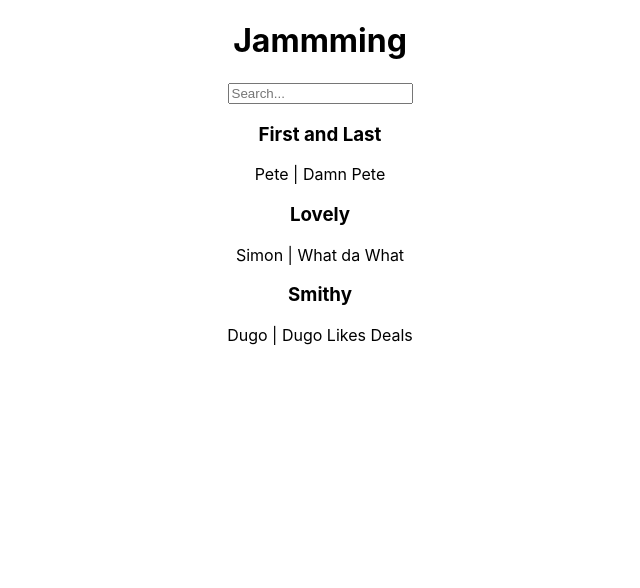
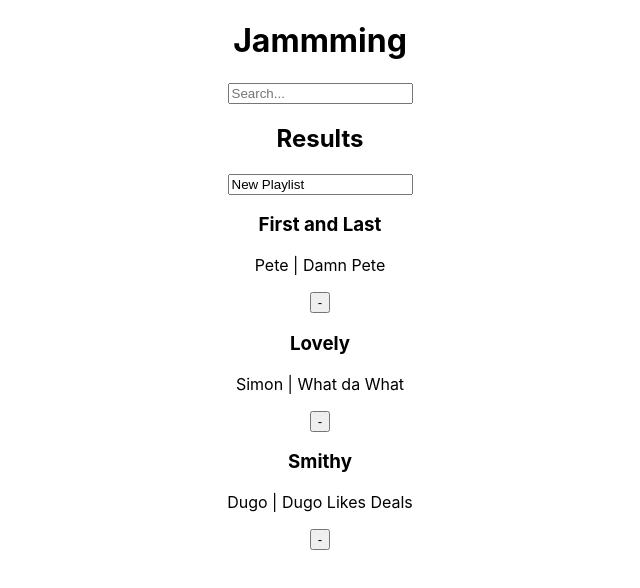
Before and after one commit to BizLukeG/jamming, a React (Create React App) app: page / in a window 1280 px wide. Shown: the top 588 px of the page, without its empty margins (320-960 px from the left). Built offline with nearby package versions, Linux system fonts and the light colour scheme.

Commit message:
Set Add and Remove tracks

```diff
--- a/src/App.js
+++ b/src/App.js
@@ -1,5 +1,5 @@
-import React, { useState } from "react";
-import logo from './logo.svg';
+import React, { useState, useCallback } from "react";
+
 import './App.css';
 /* import Track from './Track';
 import SearchBar from './SearchBar';
@@ -7,11 +7,11 @@ import {tracks} from './Tracklist'; */
 
 import Playlist from "./Playlist";
 import SearchBar from "./SearchBar";
-/* import SearchResults from "./SearchResults"; */
+import SearchResults from "./SearchResults";
 
 
 const App = () => {
-  /* const [searchResults, setSearchResults] = useState([]); */
+  const [searchResults, setSearchResults] = useState([]);
   const [playlistName, setPlaylistName] = useState("New Playlist");
   const [playlistTracks, setPlaylistTracks] = useState([
   {
@@ -33,6 +33,28 @@ const App = () => {
     id: "3"
   }]);
 
+  const addTrack = useCallback(
+    (track) => {
+      if (playlistTracks.some((savedTrack) => savedTrack.id === track.id))
+        return;
+
+      setPlaylistTracks((prevTracks) => [...prevTracks, track]);
+    },[playlistTracks]
+  )
+
+  //pass in track to be removed.SetPlaylistTracks takes old Tracks array runs filter on it and every track is checked
+  //to see if it matches the track id to be removed. Returns an array that doesn't match the removed track as the new Playlist tracks
+  //the useCallback caches the function so it doesn't call between rerenders, unless a dependency is changed
+  const removeTrack = useCallback((track) => {
+    setPlaylistTracks((prevTracks) =>
+    prevTracks.filter((currentTrack) => currentTrack.id !== track.id)
+    );
+  },[]);
+
+  const updatePlaylistName = useCallback((name) => {
+    setPlaylistName(name);
+  })
+
   return (
     <div className="App">
 
@@ -43,10 +65,12 @@ const App = () => {
 
       <div className="App">
         <SearchBar />
+        <SearchResults searchResults={searchResults} onAdd={addTrack} />
         <Playlist
           playlistName={playlistName}
           playlistTracks={playlistTracks}
-
+          onNameChange={updatePlaylistName}
+          onRemove={removeTrack}
         />
       </div>
 
--- a/src/Playlist.js
+++ b/src/Playlist.js
@@ -1,14 +1,22 @@
-import React from "react";
+import React, { useCallback } from "react";
 
 import TrackList from "./Tracklist";
 
 const Playlist = (props) => {
 
+  const handleNameChange = useCallback((event) =>{
+    props.onNameChange(event.target.value);
+  },
+  [props.onNameChange]
+  );
+
   return (
     <div>
+      <input onChange={handleNameChange} defaultValue={"New Playlist"} /* value={props.playlistName} */ />
       <TrackList
         tracks= {props.playlistTracks}
-
+        isRemoval={true}
+        onRemove={props.onRemove}
       />
     </div>
   );
--- a/src/SearchResults.js
+++ b/src/SearchResults.js
@@ -0,0 +1,14 @@
+import React from "react";
+
+import TrackList from "./Tracklist";
+
+const SearchResults = (props) => {
+  return(
+    <div className="SearchResults">
+      <h2>Results</h2>
+      <TrackList tracks={props.searchResults} onAdd={props.onAdd} />
+    </div>
+  );
+};
+
+export default SearchResults;
--- a/src/Track.js
+++ b/src/Track.js
@@ -1,15 +1,46 @@
-import React from 'react';
+import React, { useCallback } from 'react';
 
 
 function Track(props){
 
+  const removeTrack = useCallback(
+    (event) => {
+      props.onRemove(props.track);
+    },
+    [props.onRemove, props.track]
+  )
+
+  const addTrack = useCallback(
+    (event) => {
+      props.onAdd(props.track);
+    },
+    [props.onAdd, props.track]
+  )
+
+  const renderAction = () =>{
+    if (props.isRemoval){
+      return (
+        <button className="Track-action" onClick={removeTrack}>
+          -
+        </button>
+      );
+    }
+    return (
+      <button className="Track-action" onClick={addTrack}>
+        +
+      </button>
+    );
+  };
 
   return(
     <div>
-      <h3>{props.track.name}</h3>
-      <p>
-        {props.track.artist} | {props.track.album}
-      </p>
+      <div>
+        <h3>{props.track.name}</h3>
+        <p>
+          {props.track.artist} | {props.track.album}
+        </p>
+      </div>
+      {renderAction()}
     </div>
   );
 }
--- a/src/Tracklist.js
+++ b/src/Tracklist.js
@@ -11,7 +11,9 @@ const TrackList = (props) => {
           <Track
           track={track}
           key={track.id}
-
+          onAdd={props.onAdd}
+          isRemoval={props.isRemoval}
+          onRemove={props.onRemove}
 
           />
         );
```
